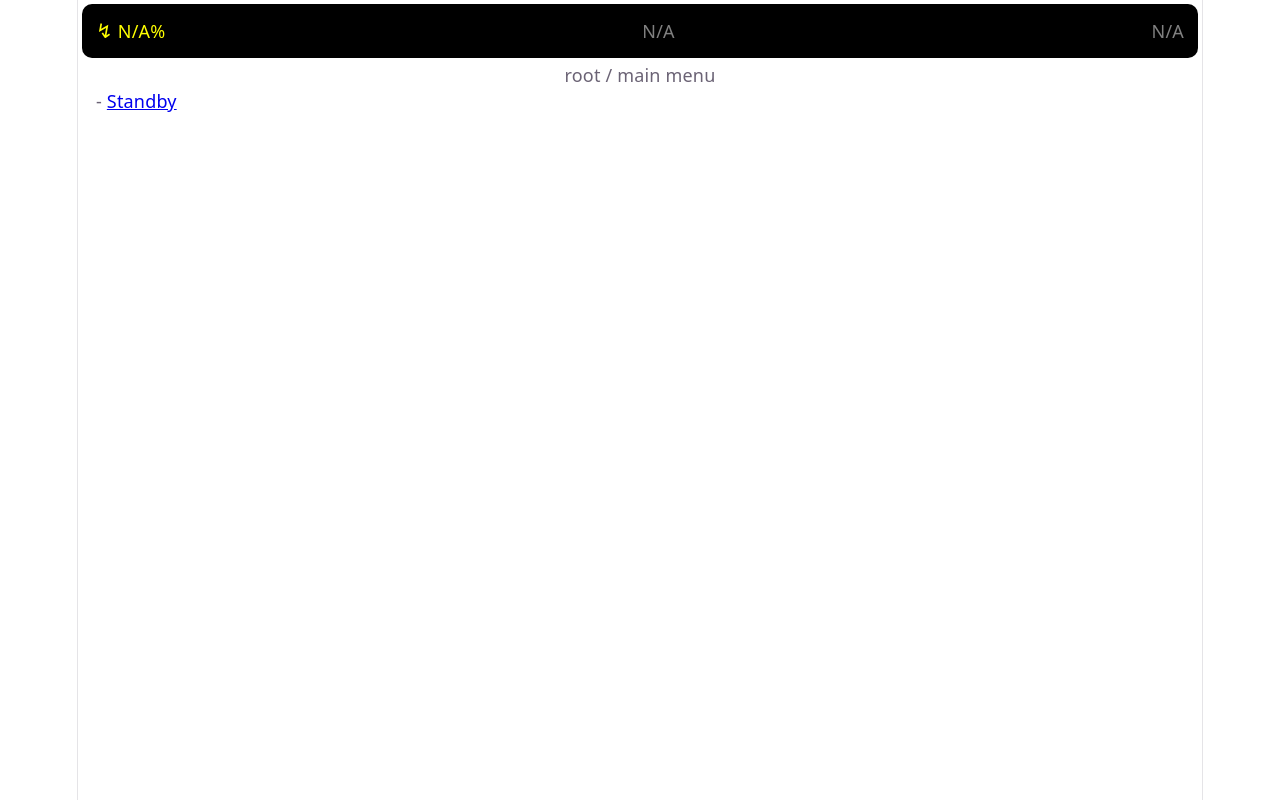
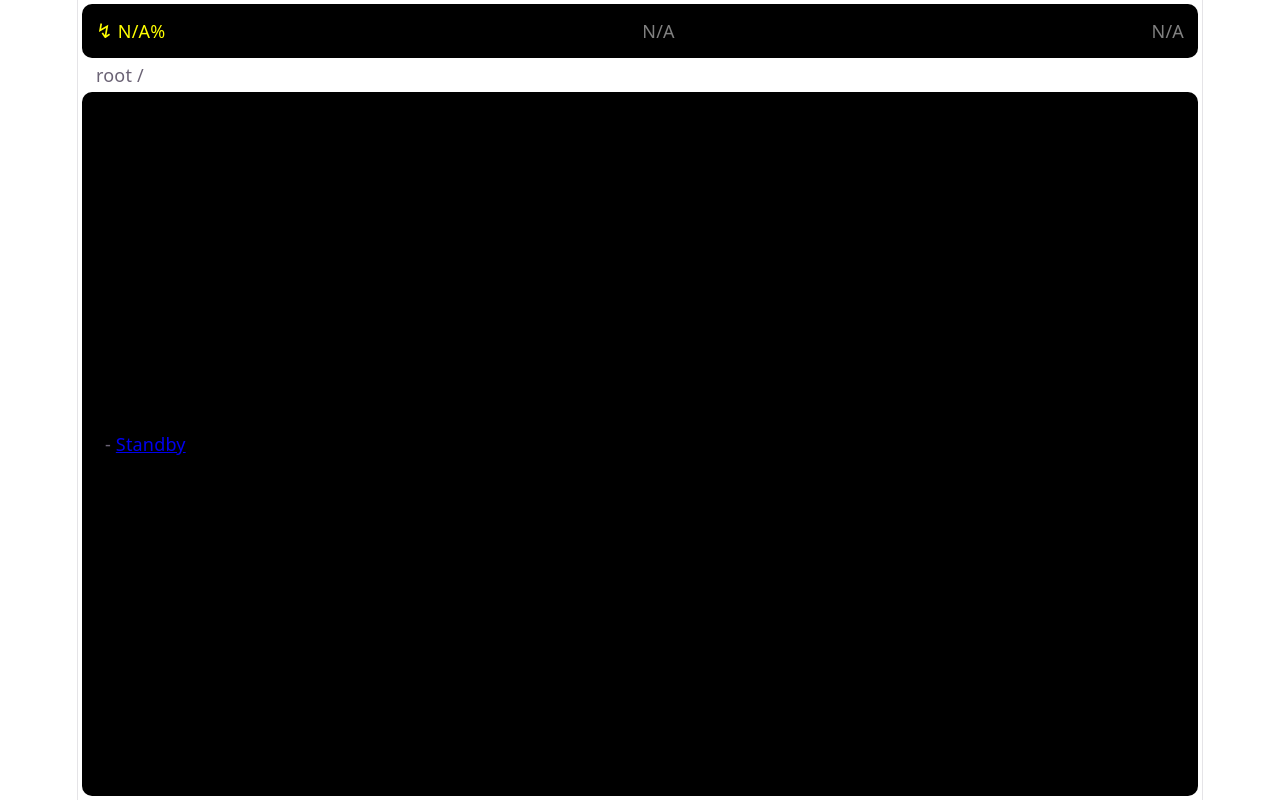
Before and after one commit to MRBT7274/mars-mfd, a React (Vite) app in the folder mars-mfd/: page / in a window 1280 px wide. Built offline with nearby package versions, Linux system fonts and the light colour scheme; no server answers.

Commit message:
feat: added return button for navigation

```diff
--- a/mars-mfd/src/App.tsx
+++ b/mars-mfd/src/App.tsx
@@ -1,4 +1,4 @@
-import { Route, Routes } from "react-router-dom"
+import { Link, Route, Routes } from "react-router-dom"
 import Header from "./components/Header"
 import MainMenu from "./components/MainMenu"
 import Standby from "./components/Standby"
@@ -12,8 +12,12 @@ function App() {
         <Header/>
 
         <Routes>
-          <Route path="/" element={<><div>root / main menu</div><MainMenu/></>} />
-          <Route path="/stby" element={<><div>root / standby</div><Standby/></>} />
+          <Route path="/" element={
+            <><div className="dir"><span>root /</span><Link to="/"></Link></div><MainMenu/></>
+          } />
+          <Route path="/stby" element={
+            <><div className="dir"><span>root / stby</span><Link to="/">←</Link></div><Standby/></>
+          } />
         </Routes>
       </div>
     </>
--- a/mars-mfd/src/components/MainMenu.tsx
+++ b/mars-mfd/src/components/MainMenu.tsx
@@ -1,11 +1,15 @@
 import { Link } from "react-router-dom"
+
+import "./Styles.css"
 
 function MainMenu() {
 
   return (
     <>
-      <div style={{textAlign: "left", marginLeft: "1rem"}}>
-        - <Link to="/stby">Standby</Link>
+      <div className="box-body">
+        <div style={{textAlign: "left", marginLeft: "1rem"}}>
+          - <Link to="/stby">Standby</Link>
+        </div>
       </div>
     </>
   )
--- a/mars-mfd/src/components/Standby.tsx
+++ b/mars-mfd/src/components/Standby.tsx
@@ -1,7 +1,7 @@
 function Standby() {
     return(
         <>
-            <div className="box-body">
+            <div className="box-body" style={{alignItems: "center"}}>
                 <div>
                     Marsell Aerospace Institute
                 </div>
--- a/mars-mfd/src/components/Styles.css
+++ b/mars-mfd/src/components/Styles.css
@@ -18,5 +18,13 @@
     display: flex;
     flex-direction: column;
     justify-content: center;
-    align-items: center;
 }
+
+.dir {
+    text-align: left;
+    margin-left: 1rem;
+    margin-right: 1rem;
+    display: flex;
+    flex-direction: row;
+    justify-content: space-between;
+}
--- a/mars-mfd/src/index.css
+++ b/mars-mfd/src/index.css
@@ -34,7 +34,7 @@
   :root {
     --text: #9ca3af;
     --text-h: #f3f4f6;
-    --bg: #16171d;
+    --bg: #2c2e3a;
     --border: #2e303a;
     --code-bg: #1f2028;
     --accent: #c084fc;
```
